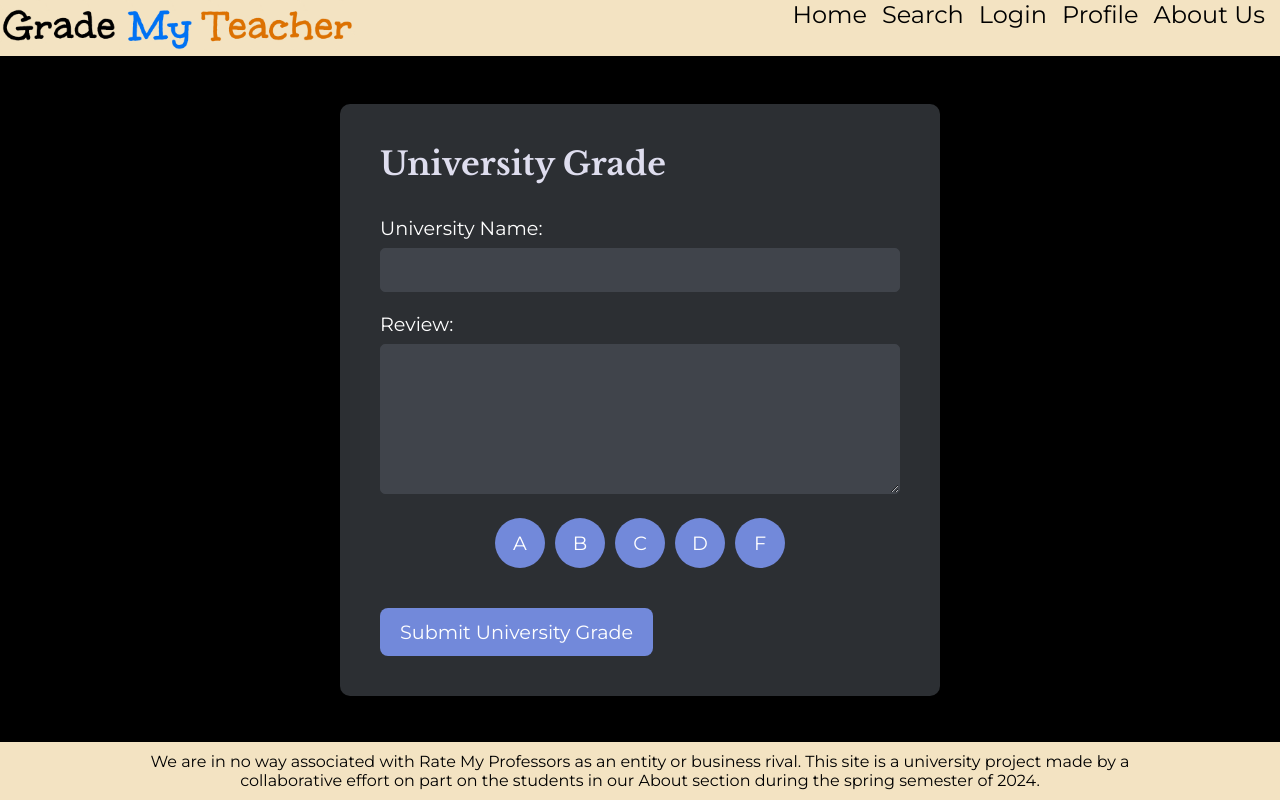
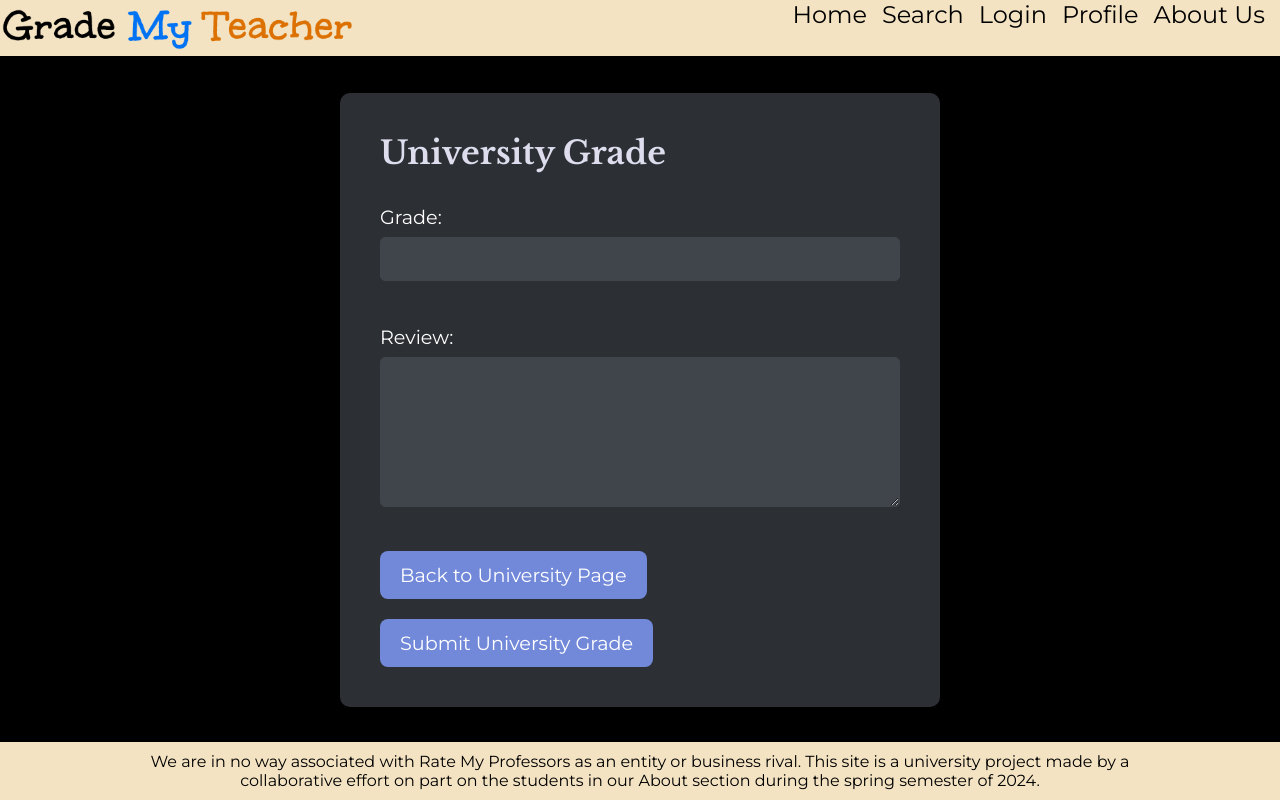
Before and after one commit to darrelawah/GradeMyTeacher, a Next.js app: page /rating/university in a window 1280 px wide. Built offline with nearby package versions, Linux system fonts and the light colour scheme; a web font is replaced by a local one.

Commit message:
university ratings working-fix build later

```diff
--- a/app/rating/professor/page.js
+++ b/app/rating/professor/page.js
@@ -21,7 +21,7 @@ const ProfessorRatingPage = () => {
     profid: pid, classname: course, rating: grade, reviewtext: review
   }]
 
-  console.log(insertData)
+  //console.log(insertData)
 
   const onSubmit = async (formData) => {
     await insertReview(formData);
@@ -59,7 +59,7 @@ const ProfessorRatingPage = () => {
         <div className={styles.inputGroup}>
           <label className={styles.label}>Grade:</label>
           <input
-            className={styles.input} type="text" name="courseName" required
+            className={styles.input} type="text" name="grade" required
             value={grade}
             onChange={e => setGrade(e.target.value)}
           />
--- a/app/rating/university/page.js
+++ b/app/rating/university/page.js
@@ -1,22 +1,78 @@
+"use client";
 import React from 'react';
 import Link from 'next/link';
 import styles from "../../rating/rating.module.css";
+import { supabase } from "@/backend/client";
+import { useState, useEffect } from 'react';
+import { useForm } from "react-hook-form";
+import { useSearchParams } from 'next/navigation';
 
 const UniversityRatingPage = () => {
+  const searchParams = useSearchParams();
+
+  const {register, handleSubmit} = useForm();
+
+  const [grade, setGrade] = useState('');
+  const [review, setReview] = useState('');
+
+  var uniname = searchParams.get("uname");
+  var uid = searchParams.get("uni");
+  const insertData = [{
+    uid: uid, uname: uniname, rating: grade, reviewtext: review
+  }]
+
+  console.log(insertData)
+
+  const onSubmit = async (formData) => {
+    await insertReview(formData);
+  };
+
+  async function insertReview(e){
+    //e.preventDefault()
+
+    const { data, error } = await supabase
+      .from('unireviews')
+      .insert(insertData)
+      .select()
+  }
+
+  //console.log(insertData)
+
   return (
-    <div className={styles.container}> {/* Apply container class */}
-      <form className={styles.form}> {/* Apply form class */}
+    <div className={styles.container}>
+      <form
+        className={styles.form}
+        onSubmit={handleSubmit(onSubmit)}
+      >
         <h1 className={styles.title}>University Grade</h1> {/* Apply title class */}
-        <div className={styles.formGroup}> {/* Apply formGroup class */}
-          <label className={styles.label}>University Name:</label> {/* Apply label class */}
-          <input className={styles.input} type="text" name="universityName" required /> {/* Apply input class */}
+
+        {/* <div className={styles.formGroup}>
+          <label className={styles.label}>University Name:</label>
+          <input className={styles.input} type="text" name="universityName" required />
+        </div> */}
+
+        <div className={styles.inputGroup}>
+          <label className={styles.label}>Grade:</label>
+          <input
+            className={styles.input} type="text" name="grade" required
+            value={grade}
+            onChange={e => setGrade(e.target.value)}
+          />
         </div>
+
         <div className={styles.formGroup}>
+
           <label className={styles.label}>Review:</label>
-          <textarea className={styles.textarea} name="review" rows="4" required></textarea> {/* Apply textarea class */}
+          <textarea
+            className={styles.textarea} name="review" rows="4" required
+            value={review}
+            onChange={e => setReview(e.target.value)}
+          />
+
         </div>
+
          {/* Circular buttons for grade selection */}
-         <div className={styles.gradeSelection}>
+         {/* <div className={styles.gradeSelection}>
           {['A', 'B', 'C', 'D', 'F'].map((grade) => (
             <button
               key={grade}
@@ -26,12 +82,22 @@ const UniversityRatingPage = () => {
               {grade}
             </button>
           ))}
-        </div>
+        </div> */}
 
         {/* will take you to the university graded page after you submit*/}
-        <Link href='/graded/university'>
-        <button className={styles.button} type="submit">Submit University Grade</button> {/* Apply button class */}
+        <Link href={{
+            pathname: "/graded/university",
+            query: {
+                uid: searchParams.get("uid"),
+                uname: searchParams.get("uname"),
+                grade: searchParams.get("grade")
+            }
+          }}
+        >
+        <button className={styles.button}>Back to University Page</button>
         </Link>
+
+        <button className={styles.button} type="submit">Submit University Grade</button>
       </form>
     </div>
   );
```
Also changed, not shown: app/graded/university/page.js (+11 -3 lines), app/search/display.js (+6 -2 lines).
